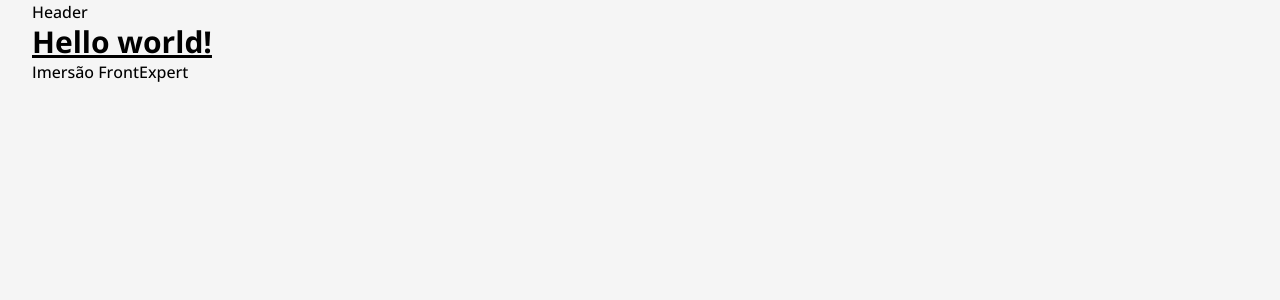
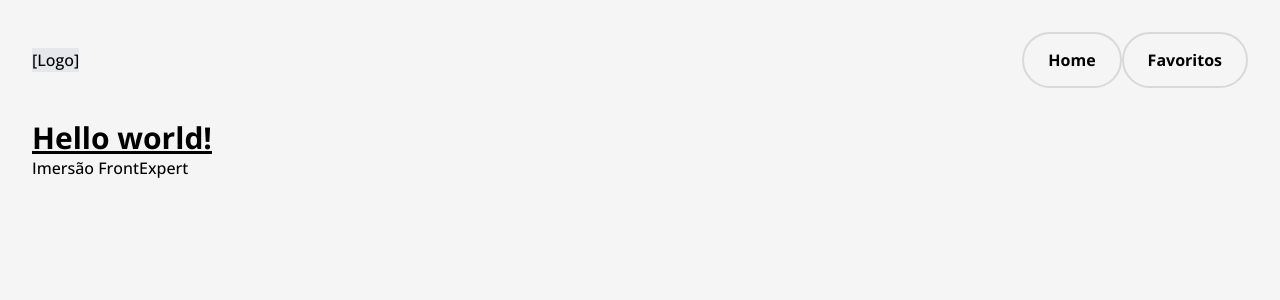
Before and after one commit to mvlima/onFood-frontExpert, a Next.js app: page / in a window 1280 px wide. Shown: the top 300 px of the page. Built offline with nearby package versions, Linux system fonts and the light colour scheme.

Commit message:
feat: added navbar to header

```diff
--- /dev/null
+++ b/components/header/header.module.css
@@ -0,0 +1,19 @@
+.nav {
+  @apply flex items-center justify-between;
+  @apply max-w-7xl mx-auto py-8;
+}
+
+.nav ul {
+  @apply flex;
+}
+
+.nav ul a {
+  @apply flex items-center px-6 min-h-[56px];
+  @apply font-bold text-base;
+  @apply border-[#D9D9D9] border-2 rounded-full transition-colors;
+  @apply hover:bg-[color:var(--primary)];
+}
+
+.brand {
+  @apply bg-gray-200;
+}
--- a/components/header/header.tsx
+++ b/components/header/header.tsx
@@ -1,7 +1,24 @@
+import Link from "next/link";
+import Styles from "./header.module.css";
+
 export function Header() {
   return (
     <header>
-      <h1>Header</h1>
+      <nav className={Styles.nav}>
+        <div className={Styles.brand}>[Logo]</div>
+        <ul>
+          <li>
+            <Link href="/">
+              <a>Home</a>
+            </Link>
+          </li>
+          <li>
+            <Link href="/favoritos">
+              <a>Favoritos</a>
+            </Link>
+          </li>
+        </ul>
+      </nav>
     </header>
   );
 }
```
